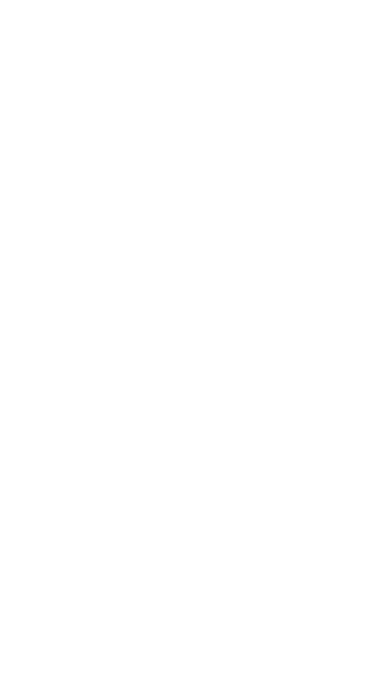
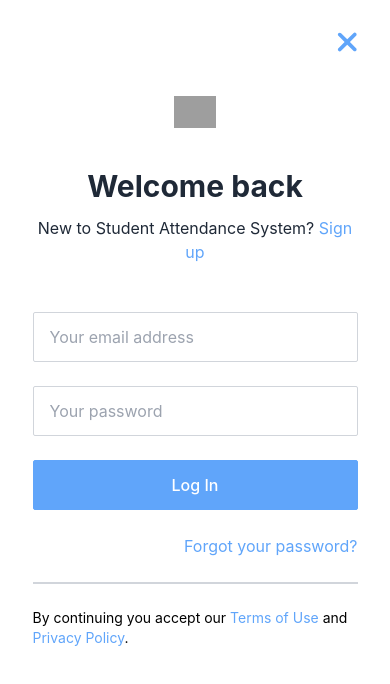
Before and after one commit to ShivangM/sas-frontend, a React (Create React App) app: page / in a window 390 px wide. Shown: the top 684 px of the page. Built offline with nearby package versions, Linux system fonts and the light colour scheme; grey boxes are pictures that could not be loaded.

Commit message:
Login Page

```diff
--- /dev/null
+++ b/postcss.config.js
@@ -0,0 +1,6 @@
+module.exports = {
+  plugins: {
+    tailwindcss: {},
+    autoprefixer: {},
+  },
+}
--- a/src/App.js
+++ b/src/App.js
@@ -1,6 +1,9 @@
+import SideLogin from "./components/SideLogin";
+
 function App() {
   return (
     <div className="App">
+      <SideLogin/>
     </div>
   );
 }
--- /dev/null
+++ b/src/components/SideLogin.jsx
@@ -0,0 +1,83 @@
+import React, { useState } from "react";
+import { FontAwesomeIcon } from "@fortawesome/react-fontawesome";
+import { faTimes } from "@fortawesome/free-solid-svg-icons";
+
+import Button from "../components/components/Button";
+import FormGroup from "../components/components/FormGroup";
+import InputGroup from "../components/components/InputGroup";
+
+function SideLogin() {
+  return (
+    <div className="absolute w-screen h-screen flex">
+      <div className="hidden lg:block w-5/12 h-full">
+        <img
+          src="https://content3.jdmagicbox.com/comp/indore/d6/0731px731.x731.171001174539.g3d6/catalogue/iet-davv-khandwa-road-indore-education-consultants-tv769yp9sl.jpg?clr=1b2b4b"
+          className="w-full h-full object-cover"
+        />
+      </div>
+      <div className="w-full lg:w-7/12 overflow-scroll py-24 relative">
+        <a
+          href="#"
+          className="absolute text-3xl text-blue-400 cursor-pointer top-0 right-0 mt-6 mr-8"
+        >
+          <FontAwesomeIcon icon={faTimes} />
+        </a>
+        <form className="w-5/6 sm:w-1/2 mx-auto text-center">
+          <img
+            src="https://mace.edu.in/assets/uploads/notification/logo@2x.png"
+            className="h-8 block mx-auto"
+          />
+          <div className="mt-10">
+            <h2 className="text-3xl font-bold text-gray-800">Welcome back</h2>
+            <p className="mt-3 text-gray-800">
+              New to Student Attendance System?{" "}
+              <a href="#" className="text-blue-400">
+                Sign up
+              </a>
+            </p>
+          </div>
+          <div className="mt-12">
+            <FormGroup>
+              <InputGroup
+                type="email"
+                name="email"
+                placeholder="Your email address"
+              />
+            </FormGroup>
+            <FormGroup>
+              <InputGroup
+                type="password"
+                name="password"
+                placeholder="Your password"
+              />
+            </FormGroup>
+            <FormGroup>
+              <Button text="Log In" submit full />
+            </FormGroup>
+            <div className="text-right">
+              <a href="#" className="text-blue-400">
+                Forgot your password?
+              </a>
+            </div>
+
+            <div className="mt-6 border-t border-b border-gray-300"></div>
+
+            <p className="text-sm mt-6 text-left">
+              By continuing you accept our{" "}
+              <a href="#" className="text-blue-400">
+                Terms of Use
+              </a>{" "}
+              and{" "}
+              <a href="#" className="text-blue-400">
+                Privacy Policy
+              </a>
+              .
+            </p>
+          </div>
+        </form>
+      </div>
+    </div>
+  );
+}
+
+export default SideLogin;
--- /dev/null
+++ b/src/components/components/Button.js
@@ -0,0 +1,77 @@
+import React from "react"
+
+function Button({
+  className = "",
+  text = "button",
+  size = "base",
+  link,
+  type = "primary",
+  icon = null,
+  iconPosition = "left",
+  submit = false,
+  full = false,
+  ...newProps
+}) {
+  let finalClass = `${className} inline-block rounded-sm font-medium border border-solid cursor-pointer text-center transition-colors duration-200`
+  if (size === "xs") finalClass += " text-xs py-1 px-2"
+  else if (size === "sm") finalClass += " text-sm py-2 px-4"
+  else if (size === "base") finalClass += " text-base py-3 px-6"
+  else if (size === "lg") finalClass += " text-lg py-3 px-8"
+  else if (size === "xl") finalClass += " text-xl py-3 px-12"
+  if (submit)
+    finalClass +=
+      " text-white bg-blue-400 border-blue-400 hover:bg-blue-600 hover:border-blue-600"
+  else if (type === "primary")
+    finalClass +=
+      " text-white bg-green-400 border-green-400 hover:bg-green-600 hover:border-green-600"
+  else if (type === "secondary")
+    finalClass +=
+      " text-blue-400 bg-transparent border-blue-400 hover:bg-blue-400 hover:text-white"
+  else if (type === "danger")
+    finalClass +=
+      " text-white bg-red-600 border-red-600 hover:bg-red-800 hover:border-red-800"
+  else if (type === "warning")
+    finalClass +=
+      " text-black bg-yellow-400 border-yellow-400 hover:bg-yellow-600 hover:border-yellow-600"
+  else if (type === "info")
+    finalClass +=
+      " text-white bg-indigo-300 border-indigo-300 hover:bg-indigo-500 hover:border-indigo-500"
+  else if (type === "light")
+    finalClass +=
+      " text-black bg-gray-200 border-gray-200 hover:bg-gray-400 hover:border-gray-400"
+  else if (type === "dark")
+    finalClass +=
+      " text-white bg-gray-900 border-gray-900 hover:bg-black hover:border-black"
+  if (full) finalClass += " w-full"
+  let content = text
+  if (icon) {
+    if (iconPosition === "left")
+      content = (
+        <>
+          {React.cloneElement(icon, { className: "mr-2" })}
+          {text}
+        </>
+      )
+    else if (iconPosition === "right")
+      content = (
+        <>
+          {text}
+          {React.cloneElement(icon, { className: "ml-2" })}
+        </>
+      )
+  }
+  let ButtonTag = link ? "a" : "div"
+  if (submit) ButtonTag = "button"
+  return (
+    <ButtonTag
+      href={link}
+      className={finalClass}
+      type={submit ? "submit" : ""}
+      {...newProps}
+    >
+      {content}
+    </ButtonTag>
+  )
+}
+
+export default Button
--- /dev/null
+++ b/src/components/components/CheckboxGroup.js
@@ -0,0 +1,29 @@
+import React from "react"
+
+function CheckboxGroup({
+  className = "",
+  label = "",
+  name = "",
+  defaultChecked = false,
+  onChange = () => {},
+  ...newProps
+}) {
+  const finalClass = `${className} appearance-none w-6 h-6 border border-gray-300 rounded-sm outline-none cursor-pointer checked:bg-blue-400`
+  return (
+    <div className="w-full flex items-center">
+      <input
+        type="checkbox"
+        name={name}
+        defaultChecked={defaultChecked}
+        onChange={e => onChange(e.currentTarget.checked)}
+        className={finalClass}
+        {...newProps}
+      />
+      <label className="ml-2 text-sm" htmlFor={name}>
+        {label}
+      </label>
+    </div>
+  )
+}
+
+export default CheckboxGroup
--- /dev/null
+++ b/src/components/components/FormGroup.js
@@ -0,0 +1,19 @@
+import React from "react"
+
+function FormGroup({
+  className = "",
+  horizontal = false,
+  children = null,
+  ...newProps
+}) {
+  let finalClass = `${className} my-6`
+  if (horizontal)
+    finalClass += ` grid grid-cols-1 gap-6 sm:mb-0 sm:gap-6 sm:grid-cols-${children.length}`
+  return (
+    <div className={finalClass} {...newProps}>
+      {children}
+    </div>
+  )
+}
+
+export default FormGroup
--- /dev/null
+++ b/src/components/components/InputGroup.js
@@ -0,0 +1,56 @@
+import React from "react"
+
+function InputGroup({
+  className = "",
+  label = "",
+  name = "",
+  type = "text",
+  placeholder = "",
+  error = false,
+  errorText = "",
+  defaultValue = "",
+  description = "",
+  horizontal = false,
+  onChange = () => {},
+  ...newProps
+}) {
+  const hasError = error || errorText
+  const finalClass = `${className} w-full border border-gray-300 rounded-sm px-4 py-3 outline-none transition-colors duration-150 ease-in-out focus:border-blue-400 ${
+    hasError && `border-red-600`
+  }`
+  return (
+    <div className={horizontal ? "sm:flex sm:items-center" : ""}>
+      {label && (
+        <label
+          className={`text-sm text-gray-600 ${hasError && "text-red-600"} ${
+            horizontal && "sm:w-24"
+          }`}
+          htmlFor={name}
+        >
+          {label}
+        </label>
+      )}
+      <div className={horizontal ? "sm:flex-1" : ""}>
+        <input
+          type={type}
+          name={name}
+          className={finalClass}
+          placeholder={placeholder}
+          defaultValue={defaultValue}
+          onChange={e => onChange(e.currentTarget.value)}
+          {...newProps}
+        />
+        {description && (
+          <span className="mt-2 text-gray-600 text-xs">{description}</span>
+        )}
+        {errorText && (
+          <div className="bg-red-200 mt-2 py-2 px-4 text-xs text-red-600 rounded-sm">
+            {errorText}
+          </div>
+        )}
+      </div>
+    </div>
+  )
+}
+
+export default InputGroup
--- a/src/index.css
+++ b/src/index.css
@@ -1,3 +1,7 @@
+@tailwind base;
+@tailwind components;
+@tailwind utilities;
+
 body {
   margin: 0;
   font-family: -apple-system, BlinkMacSystemFont, 'Segoe UI', 'Roboto', 'Oxygen',
--- /dev/null
+++ b/tailwind.config.js
@@ -0,0 +1,9 @@
+module.exports = {
+  content: [
+    "./src/**/*.{js,jsx,ts,tsx}",
+  ],
+  theme: {
+    extend: {},
+  },
+  plugins: [],
+}
```
Also changed, not shown: package.json (+10 -0 lines), 1 other file (tests, documents, lock files or other folders).
